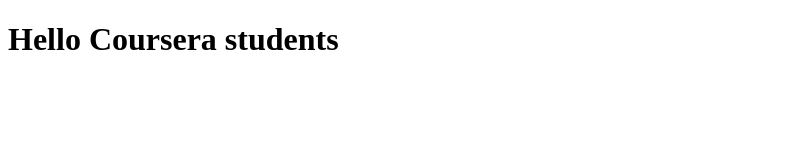
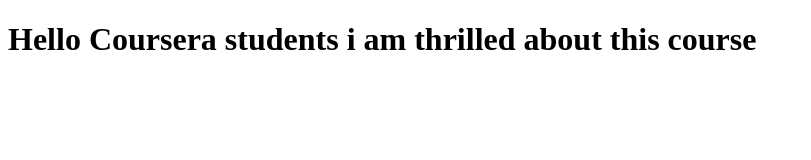
Before and after one commit to kanisvaran/coursera-test, a plain HTML site: page index.html in a window 1280 px wide. Shown: the whole page, without its empty margins (0-811 px from the left). Drawn offline with Linux system fonts and the light colour scheme.

Commit message:
change in web file

```diff
--- a/index.html
+++ b/index.html
@@ -5,6 +5,6 @@
     <title>Hello Coursera</title>
   </head>
   <body>
-    <h1>Hello Coursera students </h1>
+    <h1>Hello Coursera students i am thrilled about this course </h1>
   </body>
 </html>
```
